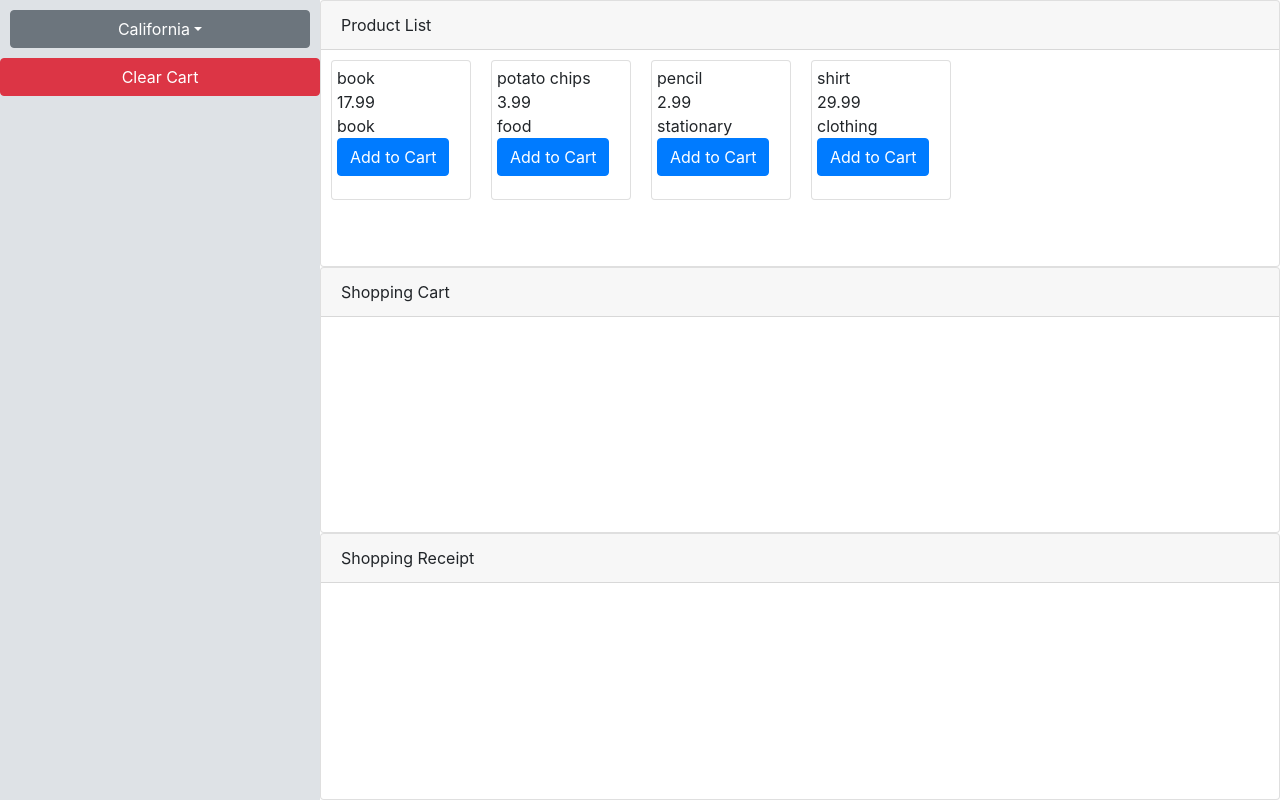
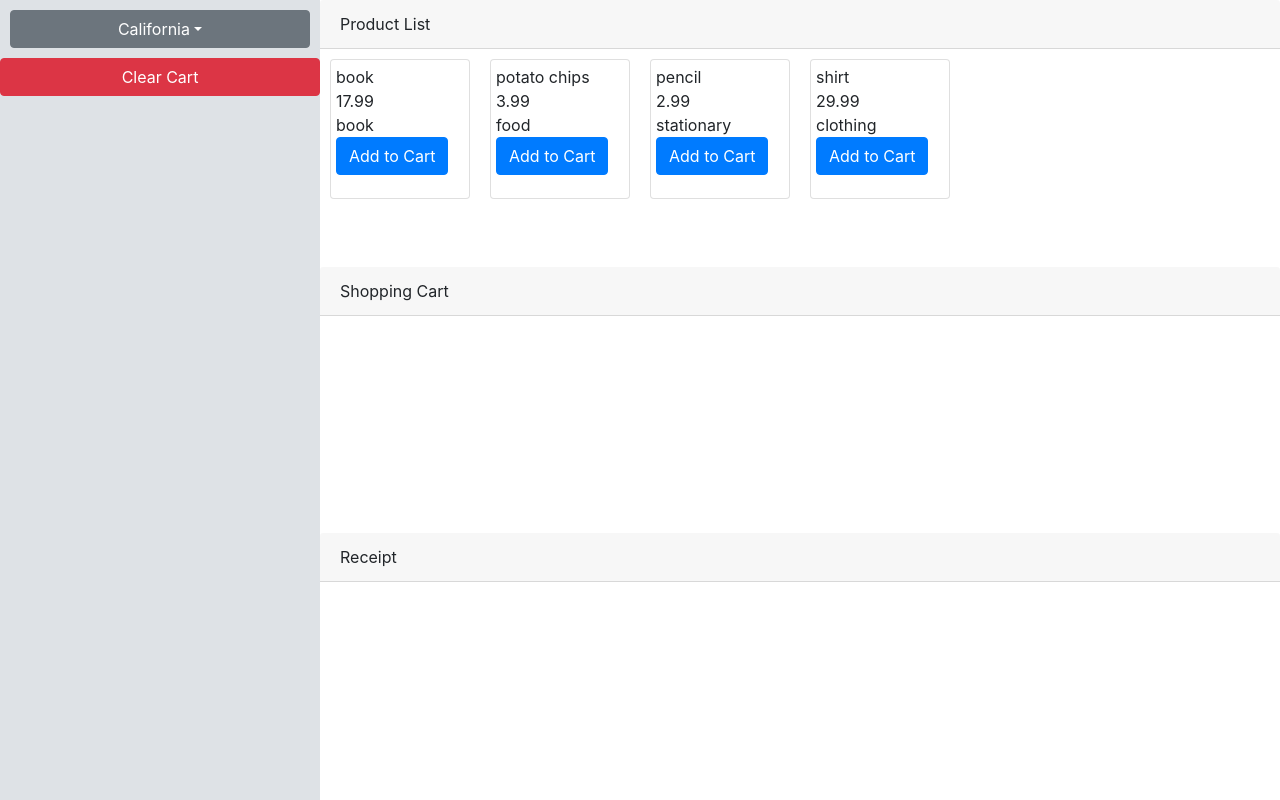
Before and after one commit to TONYHOKAN/shopping-receipt, a React (Create React App) app in the folder react_client/: page / in a window 1280 px wide. Built offline with nearby package versions, Linux system fonts and the light colour scheme.

Commit message:
use div instead of Card which having own styling for better layouting

```diff
--- a/react_client/src/components/App.js
+++ b/react_client/src/components/App.js
@@ -1,5 +1,5 @@
 import React, { Component } from 'react'
-import { Card, CardHeader, CardBody, Button, Dropdown, DropdownToggle, DropdownMenu, DropdownItem } from 'reactstrap'
+import { CardHeader, CardBody, Button, Dropdown, DropdownToggle, DropdownMenu, DropdownItem } from 'reactstrap'
 import './App.css'
 import { mockProducts } from '../mock_datas/products'
 import Product from './Product'
@@ -13,7 +13,8 @@ const style = {
     minWidth: '200px'
   },
   rightPanel: {
-    flex: 3
+    flex: 3,
+    overflow: 'scroll'
   },
   container: {
     width: '100%',
@@ -22,16 +23,14 @@ const style = {
     flexDirection: 'column'
   },
   productList: {
-    flex: 1,
-    minHeight: '220px'
+    flex: 1
   },
   productListCardBody: {
     display: 'flex',
     padding: '0px'
   },
   shoppingCart: {
-    flex: 1,
-    minHeight: '220px'
+    flex: 1
   },
   shoppingCartCardBody: {
     display: 'flex',
@@ -39,7 +38,7 @@ const style = {
   },
   receipt: {
     flex: 1,
-    minHeight: '220px'
+    display: 'inline'
   }
 }
 
@@ -114,7 +113,7 @@ class App extends Component {
         </div>
         <div style={style.rightPanel}>
           <div style={style.container}>
-            <Card style={style.productList}>
+            <div style={style.productList}>
               <CardHeader>Product List</CardHeader>
               <CardBody style={style.productListCardBody}>
                 {this.state.productList.map(product => (
@@ -124,8 +123,8 @@ class App extends Component {
                     actionButton={<Button color="primary" onClick={() => this.addToCart(product)}>Add to Cart</Button>}
                   />))}
               </CardBody>
-            </Card>
-            <Card style={style.shoppingCart}>
+            </div>
+            <div style={style.shoppingCart}>
               <CardHeader>Shopping Cart</CardHeader>
               <CardBody style={style.shoppingCartCardBody}>
                 {Object.keys(this.state.shoppingCart).map(key => (
@@ -135,13 +134,13 @@ class App extends Component {
                     actionButton={<Button color="primary" onClick={() => this.removeProductFromCart(this.state.shoppingCart[key].id)}>Remove</Button>}
                   />))}
               </CardBody>
-            </Card>
-            <Card style={style.receipt}>
-              <CardHeader>Shopping Receipt</CardHeader>
+            </div>
+            <div style={style.receipt}>
+              <CardHeader>Receipt</CardHeader>
               <CardBody>
                 <Receipt location={this.state.location} shoppingCart={this.state.shoppingCart}/>
               </CardBody>
-            </Card>
+            </div>
           </div>
         </div>
       </div>
```
